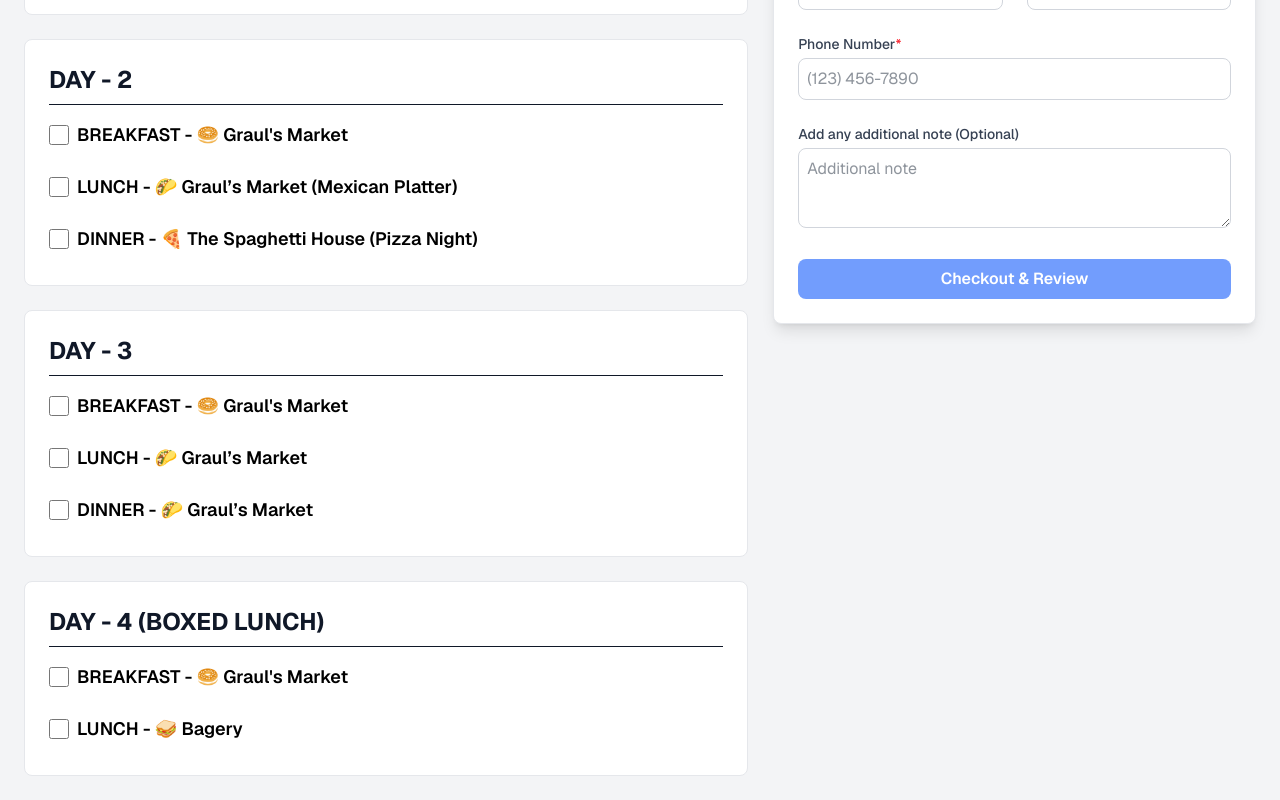
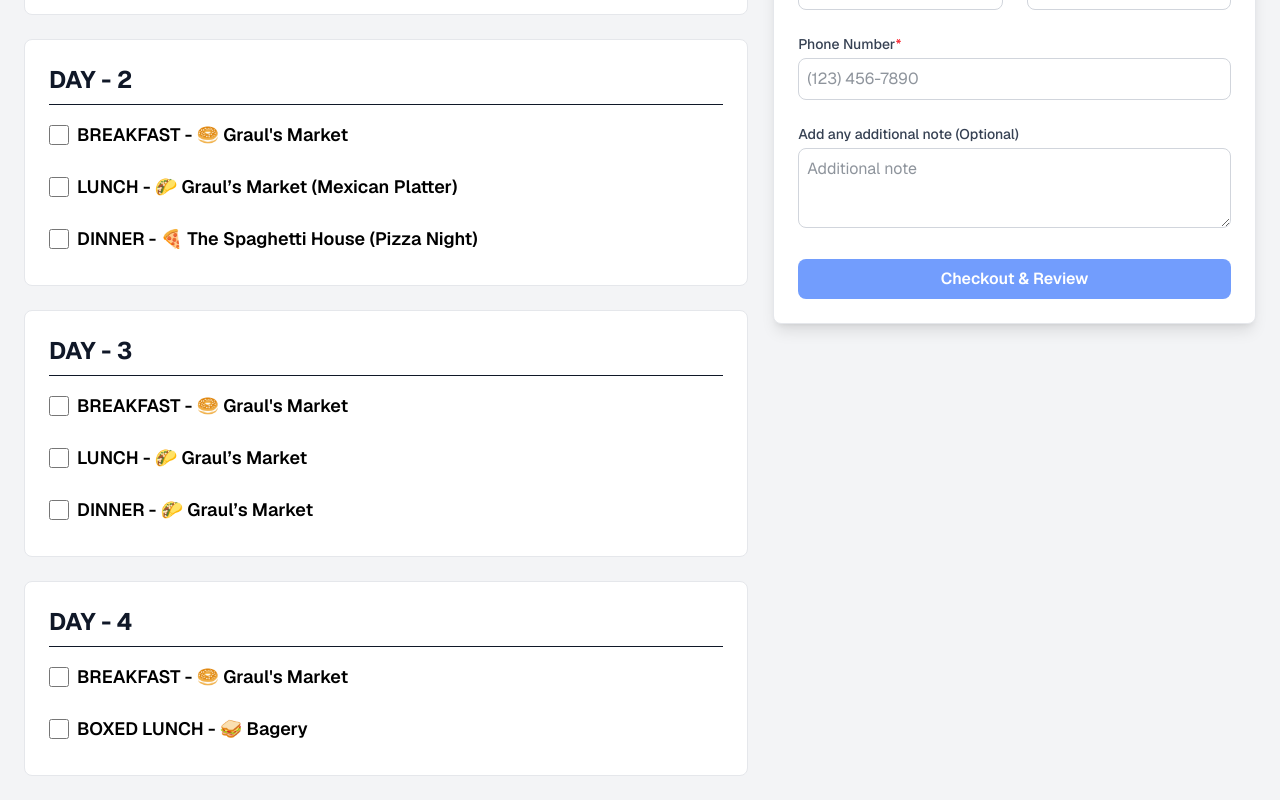
Before and after one commit to blendarkabashi/moofy-food-order-app, a Next.js app: page / in a window 1280 px wide. Shown: the part 915-1715 px from the top of the page. Built offline with nearby package versions, Linux system fonts and the light colour scheme.

Commit message:
fix boxed lunch

```diff
--- a/src/app/data/globals.js
+++ b/src/app/data/globals.js
@@ -440,7 +440,7 @@
   },
   {
     id: 4,
-    name: "Day - 4 (BOXED LUNCH)",
+    name: "Day - 4",
     meals: [
       {
         day_id: 4,
@@ -491,7 +491,7 @@
       {
         day_id: 4,
         id: 1,
-        type: "lunch",
+        type: "boxed lunch",
         restaurant: "🥪 Bagery",
         items: [
           {
```
